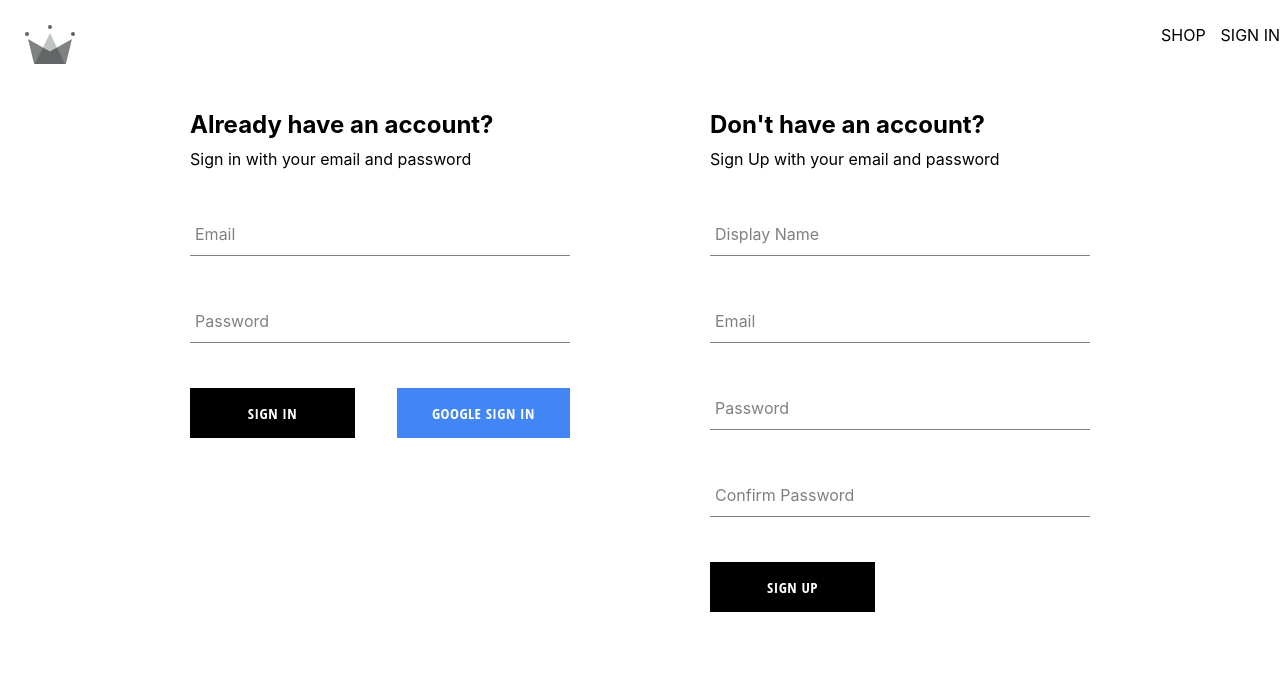
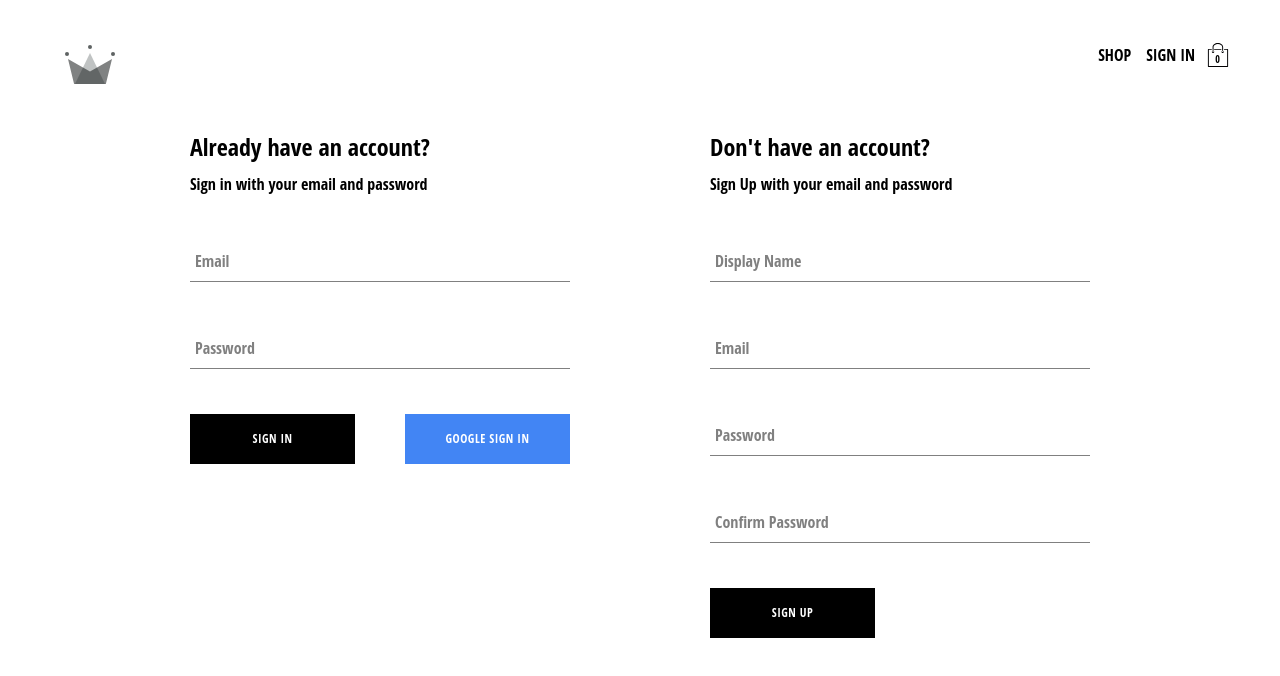
Before and after one commit to jerrvonewing/crwn-clothing, a React (Create React App) app: page /auth in a window 1280 px wide. Shown: the top 676 px of the page. Built offline with nearby package versions, Linux system fonts and the light colour scheme; no server answers.

Commit message:
Added cart icon and added additional padding around entire application. Cart icon has added functionality. Added Context to Cart so now it has access to users and products globally. Cart dropdown menu appears and disappears on cart icon click.

```diff
--- a/src/components/button/button.styles.scss
+++ b/src/components/button/button.styles.scss
@@ -5,7 +5,7 @@
   letter-spacing: 0.5px;
   line-height: 50px;
   padding: 0 35px 0 35px;
-  font-size: 15px;
+  font-size: 12px;
   background-color: black;
   color: white;
   text-transform: uppercase;
--- /dev/null
+++ b/src/components/cart-dropdown/cart-dropdown.component.jsx
@@ -0,0 +1,13 @@
+import Button from "../button/button.component";
+import "./cart-dropdown.styles.scss";
+
+const CartDropdown = () => {
+  return (
+    <div className="cart-dropdown-container">
+      <div className="cart-items" />
+      <Button>GO TO CHECKOUT</Button>
+    </div>
+  );
+};
+
+export default CartDropdown;
--- /dev/null
+++ b/src/components/cart-dropdown/cart-dropdown.styles.scss
@@ -0,0 +1,29 @@
+.cart-dropdown-container {
+  position: absolute;
+  width: 240px;
+  height: 340px;
+  display: flex;
+  flex-direction: column;
+  padding: 20px;
+  border: 1px solid black;
+  background-color: white;
+  top: 90px;
+  right: 40px;
+  z-index: 5;
+
+  .empty-message {
+    font-size: 18px;
+    margin: 50px auto;
+  }
+
+  .cart-items {
+    height: 240px;
+    display: flex;
+    flex-direction: column;
+    //   overflow: scroll;
+  }
+
+  button {
+    margin-top: auto;
+  }
+}
--- /dev/null
+++ b/src/components/cart-icon/cart-icon.component.jsx
@@ -0,0 +1,18 @@
+import { ReactComponent as ShoppingIcon } from "../../assets/shopping-bag.svg";
+import "./cart-icon.styles.scss";
+import { useContext } from "react";
+import { CartContext } from "../../context/cart.context";
+
+const CartIcon = () => {
+  const { isCartOpen, setIsCartOpen } = useContext(CartContext);
+  const toggleIsCartOpen = () => setIsCartOpen(!isCartOpen);
+
+  return (
+    <div className="cart-icon-container" onClick={toggleIsCartOpen}>
+      <ShoppingIcon className="shopping-icon" />
+      <span className="item-count">0</span>
+    </div>
+  );
+};
+
+export default CartIcon;
--- /dev/null
+++ b/src/components/cart-icon/cart-icon.styles.scss
@@ -0,0 +1,21 @@
+.cart-icon-container {
+  width: 45px;
+  height: 45px;
+  position: relative;
+  display: flex;
+  align-items: center;
+  justify-content: center;
+  cursor: pointer;
+
+  .shopping-icon {
+    width: 24px;
+    height: 24px;
+  }
+
+  .item-count {
+    position: absolute;
+    font-size: 10px;
+    font-weight: bold;
+    bottom: 12px;
+  }
+}
--- /dev/null
+++ b/src/context/cart.context.jsx
@@ -0,0 +1,12 @@
+import { createContext, useState } from "react";
+
+export const CartContext = createContext({
+  isCartOpen: false,
+  setIsCartOpen: () => {},
+});
+
+export const CartProvider = ({ children }) => {
+  const [isCartOpen, setIsCartOpen] = useState(false);
+  const value = { isCartOpen, setIsCartOpen };
+  return <CartContext.Provider value={value}>{children}</CartContext.Provider>;
+};
--- a/src/index.js
+++ b/src/index.js
@@ -5,13 +5,16 @@
 import { UserProvider } from "./context/user.context";
 import "./index.scss";
 import { ProductsProvider } from "./context/products.context";
+import { CartProvider } from "./context/cart.context";
 
 ReactDOM.render(
   <React.StrictMode>
     <BrowserRouter>
       <UserProvider>
         <ProductsProvider>
-          <App />
+          <CartProvider>
+            <App />
+          </CartProvider>
         </ProductsProvider>
       </UserProvider>
     </BrowserRouter>
--- a/src/index.scss
+++ b/src/index.scss
@@ -1,8 +1,7 @@
 body {
   margin: 0;
-  font-family: -apple-system, BlinkMacSystemFont, "Segoe UI", "Roboto", "Oxygen",
-    "Ubuntu", "Cantarell", "Fira Sans", "Droid Sans", "Helvetica Neue",
-    sans-serif;
+  padding: 20px 40px;
+  font-family: "Open Sans Condensed", sans-serif;
   -webkit-font-smoothing: antialiased;
   -moz-osx-font-smoothing: grayscale;
 }
--- a/src/routes/navigation/navigation.components.jsx
+++ b/src/routes/navigation/navigation.components.jsx
@@ -1,8 +1,11 @@
 import { Outlet, Link } from "react-router-dom";
 import { Fragment, useContext } from "react";
+import CartIcon from "../../components/cart-icon/cart-icon.component";
 import { ReactComponent as CrwnLogo } from "../../assets/crown.svg";
+import CartDropdown from "../../components/cart-dropdown/cart-dropdown.component";
 import "./navigation.styles.scss";
 import { UserContext } from "../../context/user.context";
+import { CartContext } from "../../context/cart.context";
 import { signOutUser } from "../../utils/firebase/firebase.utils";
 
 //Name:     Navigation
@@ -12,6 +15,7 @@
 //Purpose:  Return the Navigation bar and the Outlet placement below
 const Navigation = () => {
   const { currentUser } = useContext(UserContext);
+  const { isCartOpen } = useContext(CartContext);
 
   return (
     <Fragment>
@@ -32,7 +36,9 @@
               SIGN IN
             </Link>
           )}
+          <CartIcon />
         </div>
+        {isCartOpen && <CartDropdown />}
       </div>
       <Outlet />
     </Fragment>
--- a/src/routes/navigation/navigation.styles.scss
+++ b/src/routes/navigation/navigation.styles.scss
@@ -23,4 +23,7 @@
       cursor: pointer;
     }
   }
+  Link:hover {
+    opacity: 5%;
+  }
 }
```
Also changed, not shown: src/assets/shopping-bag.svg (added).
